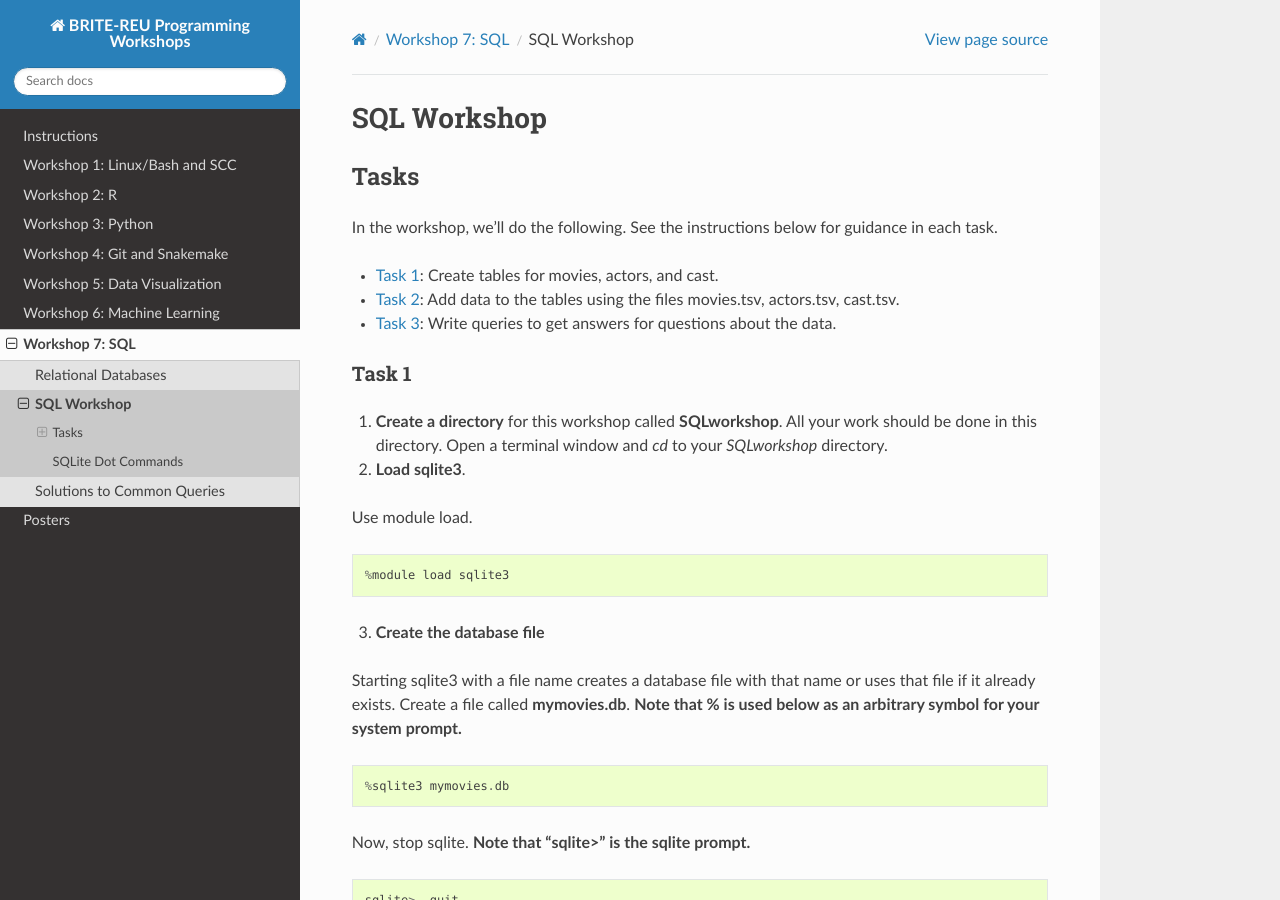
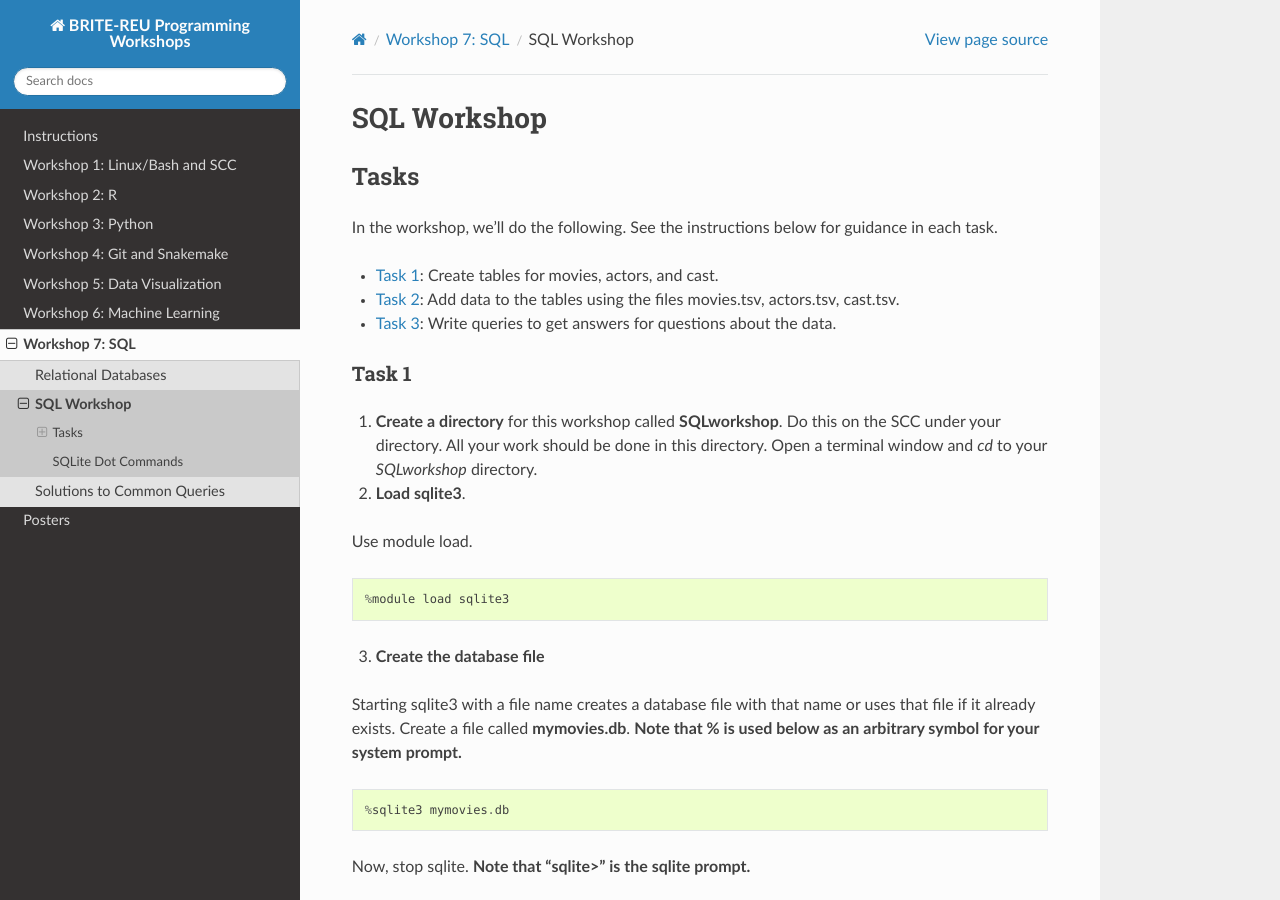
Before and after one commit to BRITE-REU/programming-workshops, a Sphinx documentation site: the page built from source/workshops/07_SQL/Workshop_SQL.rst, in a window 1280 px wide and 900 px high. Built offline with Sphinx 7.4.7 and the Read the Docs theme 2.0.0, drawn with Linux system fonts in a browser that asks for light colours.

Commit message:
Update Workshop_SQL.rst

```diff
--- a/source/workshops/07_SQL/Workshop_SQL.rst
+++ b/source/workshops/07_SQL/Workshop_SQL.rst
@@ -25,7 +25,7 @@ In the workshop, we'll do the following.  See the instructions below for guidanc
 Task 1
 ************
 
-1. **Create a directory** for this workshop called **SQLworkshop**. All your work should be done in this directory. Open a terminal window and `cd` to your `SQLworkshop` directory.
+1. **Create a directory** for this workshop called **SQLworkshop**.  Do this on the SCC under your directory.  All your work should be done in this directory. Open a terminal window and `cd` to your `SQLworkshop` directory.
 
 2. **Load sqlite3**.
 
```
